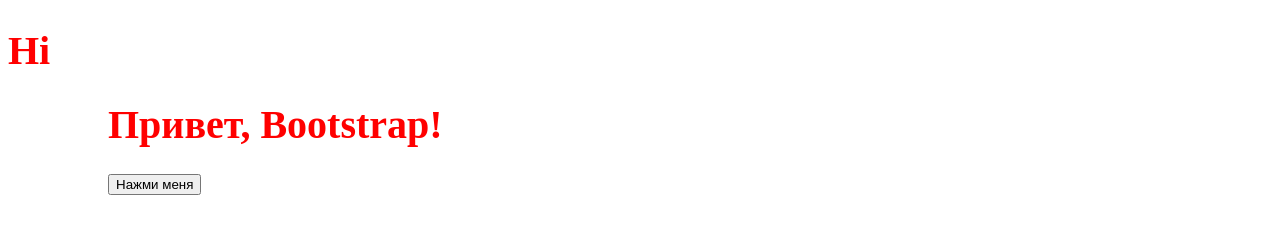
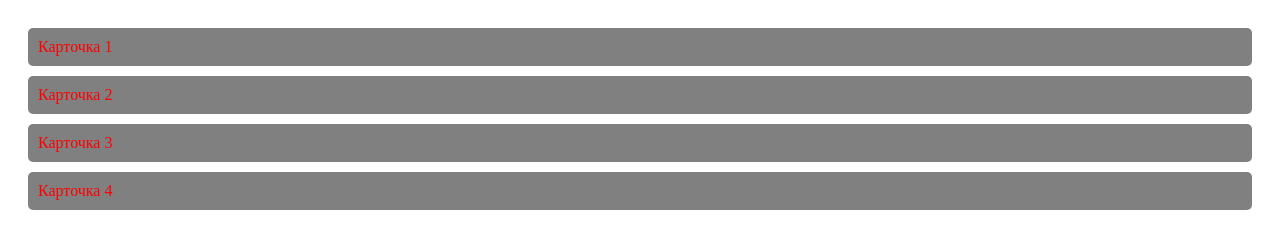
Before and after one commit to Vyacheslav-hub/Drag-and-Drop, a website built with webpack: page src/index.html in a window 1280 px wide. Built offline with nearby package versions, Linux system fonts and the light colour scheme.

Commit message:
поменял разметку и стили

```diff
--- a/src/css/style.css
+++ b/src/css/style.css
@@ -1,8 +1,18 @@
-h1 {
-    font-size: 40px;
+body {
+    padding: 20px;
+}
+
+.container {
+    display: flex;
+    flex-direction: column;
+    gap: 10px;
+    min-width: 100%;
+
+}
+
+.card {
+    padding: 10px;
+    background-color: gray;
     color: red;
+    border-radius: 5px;
 }
-.container {
-    margin-bottom: 20px;
-    margin-left: 100px;
-}
--- a/src/index.html
+++ b/src/index.html
@@ -8,10 +8,11 @@
     <title>Drag-and-Drop</title>
 </head>
 <body>
-<h1>Hi</h1>
-<div class="container mt-5">
-    <h1 class="text-primary">Привет, Bootstrap!</h1>
-    <button class="btn btn-success">Нажми меня</button>
+<div class="container">
+    <div class="card" draggable="true">Карточка 1</div>
+    <div class="card" draggable="true">Карточка 2</div>
+    <div class="card" draggable="true">Карточка 3</div>
+    <div class="card" draggable="true">Карточка 4</div>
 </div>
 </body>
 </html>
```
